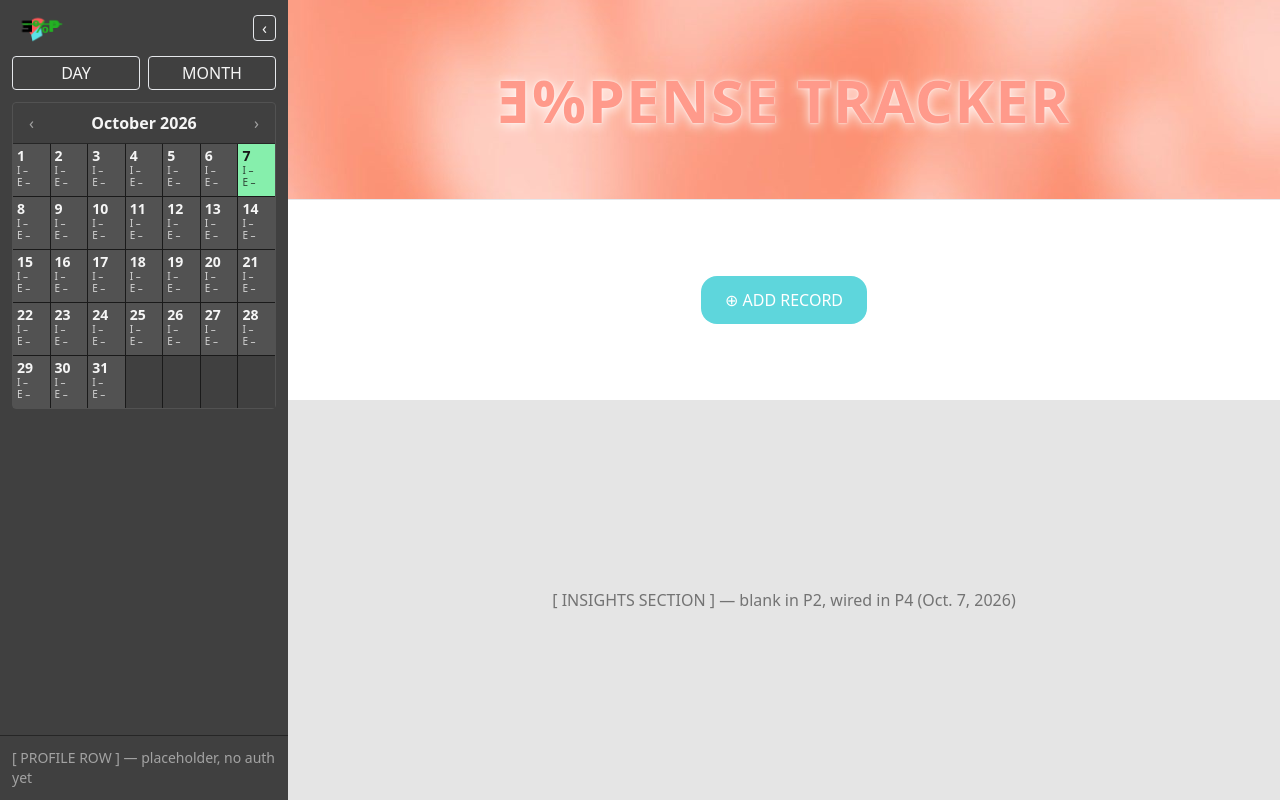
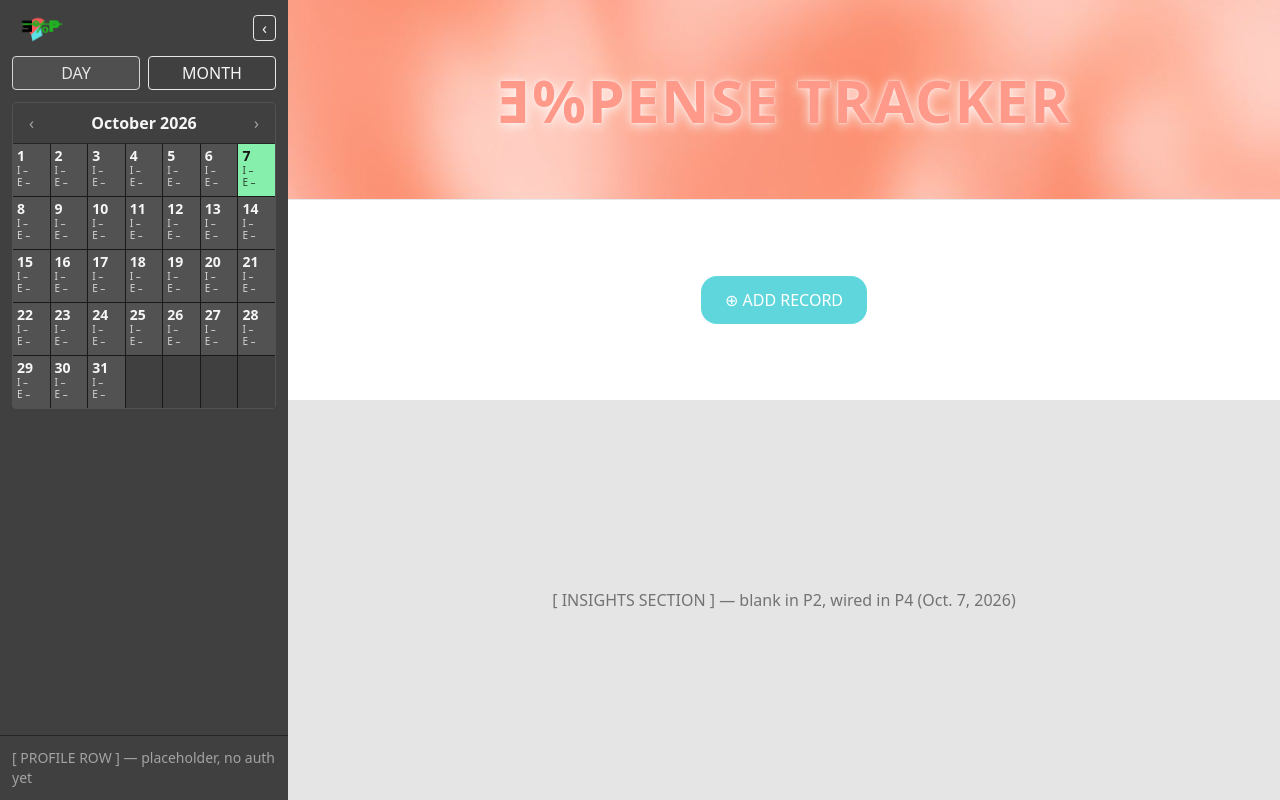
Before and after one commit to bjkmz/expense-tracker, a Django app: page / in a window 1280 px wide. Run offline with Django 5.2, Linux system fonts and the light colour scheme; data comes from the database, SQL or seed files in the repository; data that the repository does not hold is empty; some libraries are stand-ins or nearby versions.

Commit message:
calendar-tab-active

```diff
--- a/templates/base.html
+++ b/templates/base.html
@@ -14,6 +14,13 @@
       var m = document.cookie.match(/csrftoken=([^;]+)/);
       if (m) { e.detail.headers['X-CSRFToken'] = m[1]; }
     });
+    // Calendar Day/Month tabs: highlight active tab within its own button group.
+    function setCalTab(btn) {
+      var wrap = btn.parentElement;
+      if (!wrap) return;
+      wrap.querySelectorAll('[data-cal-tab]').forEach(function (b) { b.classList.remove('cal-tab-active'); });
+      btn.classList.add('cal-tab-active');
+    }
     // Home Add Record modal: on server-confirmed save, close + toast + refresh calendars.
     // The server sends HX-Trigger: record-created only on success; errors stay in #add-error.
     document.addEventListener('htmx:afterRequest', function (e) {
@@ -42,6 +49,7 @@
     :root { --banner: #FF9A8B; --teal: #5ED6DC; }
     .banner { color: var(--banner); letter-spacing: .02em; text-shadow: 0 2px 12px rgba(255,255,255,0.9), 0 0 2px #fff; }
     .banner-bg { background-image: url('/static/banner-bg.jpg'); background-size: cover; background-position: center; }
+    .cal-tab-active { border-color: #d4d4d4; color: #e5e5e5; background: rgba(255,255,255,0.08); }
   </style>
   {% block head %}{% endblock %}
 </head>
--- a/templates/home.html
+++ b/templates/home.html
@@ -10,8 +10,8 @@
     </div>
     <div id="aside-body" class="flex flex-col flex-1">
       <div class="flex gap-2 px-3">
-        <button class="flex-1 border rounded py-1" hx-get="{% url 'calendar-day' %}?ym={{ default_ym }}" hx-target="[data-cal-desktop]" hx-swap="innerHTML">DAY</button>
-        <button class="flex-1 border rounded py-1" hx-get="{% url 'calendar-month' %}?y={{ default_y }}" hx-target="[data-cal-desktop]" hx-swap="innerHTML">MONTH</button>
+        <button data-cal-tab class="flex-1 border rounded py-1 cal-tab-active" onclick="setCalTab(this)" hx-get="{% url 'calendar-day' %}?ym={{ default_ym }}" hx-target="[data-cal-desktop]" hx-swap="innerHTML">DAY</button>
+        <button data-cal-tab class="flex-1 border rounded py-1" onclick="setCalTab(this)" hx-get="{% url 'calendar-month' %}?y={{ default_y }}" hx-target="[data-cal-desktop]" hx-swap="innerHTML">MONTH</button>
       </div>
       <div data-cal data-cal-desktop id="calendar" class="m-3 border border-neutral-600 bg-neutral-700 rounded min-h-[240px]"
            hx-get="{% url 'calendar-day' %}?ym={{ default_ym }}" hx-trigger="load, refresh" hx-swap="innerHTML">
@@ -43,8 +43,8 @@
   <dialog id="cal-modal" class="bg-neutral-700 text-neutral-100 rounded p-0 w-[92vw] max-w-md">
     <div class="flex items-center justify-between p-3">
       <div class="flex gap-2 flex-1 mr-2">
-        <button class="flex-1 border rounded py-1" hx-get="{% url 'calendar-day' %}?ym={{ default_ym }}" hx-target="[data-cal-mobile]" hx-swap="innerHTML">DAY</button>
-        <button class="flex-1 border rounded py-1" hx-get="{% url 'calendar-month' %}?y={{ default_y }}" hx-target="[data-cal-mobile]" hx-swap="innerHTML">MONTH</button>
+        <button data-cal-tab class="flex-1 border rounded py-1 cal-tab-active" onclick="setCalTab(this)" hx-get="{% url 'calendar-day' %}?ym={{ default_ym }}" hx-target="[data-cal-mobile]" hx-swap="innerHTML">DAY</button>
+        <button data-cal-tab class="flex-1 border rounded py-1" onclick="setCalTab(this)" hx-get="{% url 'calendar-month' %}?y={{ default_y }}" hx-target="[data-cal-mobile]" hx-swap="innerHTML">MONTH</button>
       </div>
       <button class="border rounded px-2" onclick="document.getElementById('cal-modal').close()">✕</button>
     </div>
--- a/templates/records_page.html
+++ b/templates/records_page.html
@@ -9,8 +9,8 @@
       <span class="text-xs text-neutral-500">calendar</span>
     </div>
     <div class="flex gap-2 px-3">
-      <button class="flex-1 border rounded py-1 text-sm" hx-get="{% url 'calendar-day' %}?ym={{ default_ym }}" hx-target="[data-cal-side]" hx-swap="innerHTML">DAY</button>
-      <button class="flex-1 border rounded py-1 text-sm" hx-get="{% url 'calendar-month' %}?y={{ default_y }}" hx-target="[data-cal-side]" hx-swap="innerHTML">MONTH</button>
+      <button data-cal-tab class="flex-1 border rounded py-1 text-sm cal-tab-active" onclick="setCalTab(this)" hx-get="{% url 'calendar-day' %}?ym={{ default_ym }}" hx-target="[data-cal-side]" hx-swap="innerHTML">DAY</button>
+      <button data-cal-tab class="flex-1 border rounded py-1 text-sm" onclick="setCalTab(this)" hx-get="{% url 'calendar-month' %}?y={{ default_y }}" hx-target="[data-cal-side]" hx-swap="innerHTML">MONTH</button>
     </div>
     <div data-cal data-cal-side class="m-3 border rounded border-neutral-800 min-h-[200px]"
          hx-get="{% url 'calendar-day' %}?ym={{ default_ym }}" hx-trigger="load, refresh" hx-swap="innerHTML">
```
